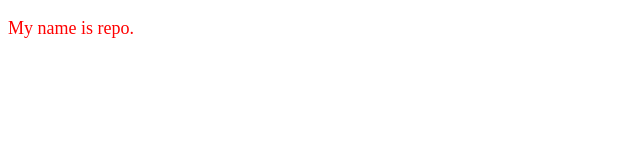
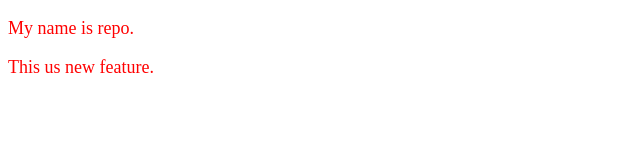
Before and after one commit to Ritik-developer2006/Localrepo, a plain HTML site: page index.html in a window 1280 px wide. Shown: the whole page, without its empty margins (0-640 px from the left). Drawn offline with Linux system fonts and the light colour scheme.

Commit message:
Add feature

```diff
--- a/index.html
+++ b/index.html
@@ -8,5 +8,6 @@
 </head>
 <body>
     <p>My name is repo.</p>
+    <p>This us new feature.</p>
 </body>
 </html>
```
